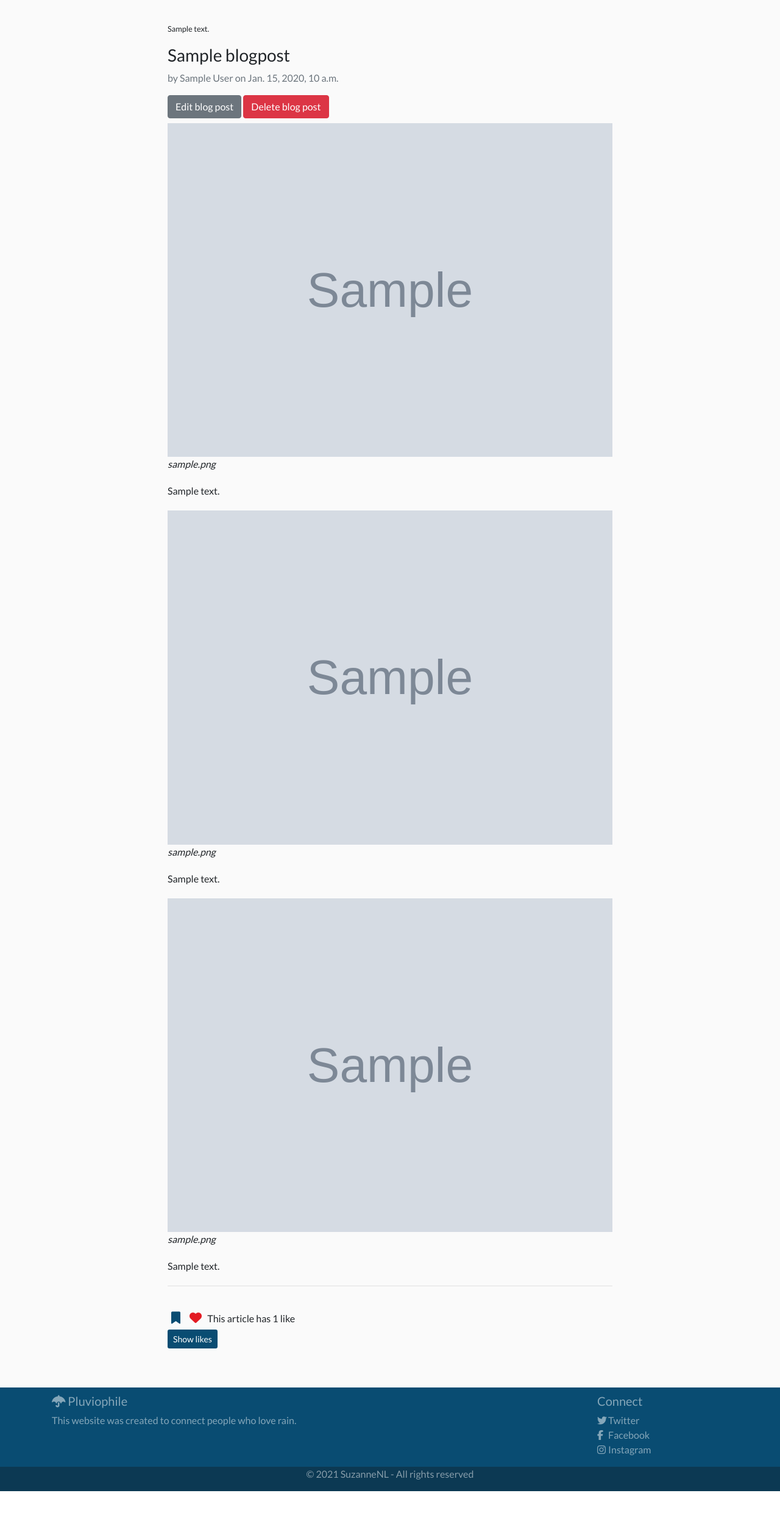
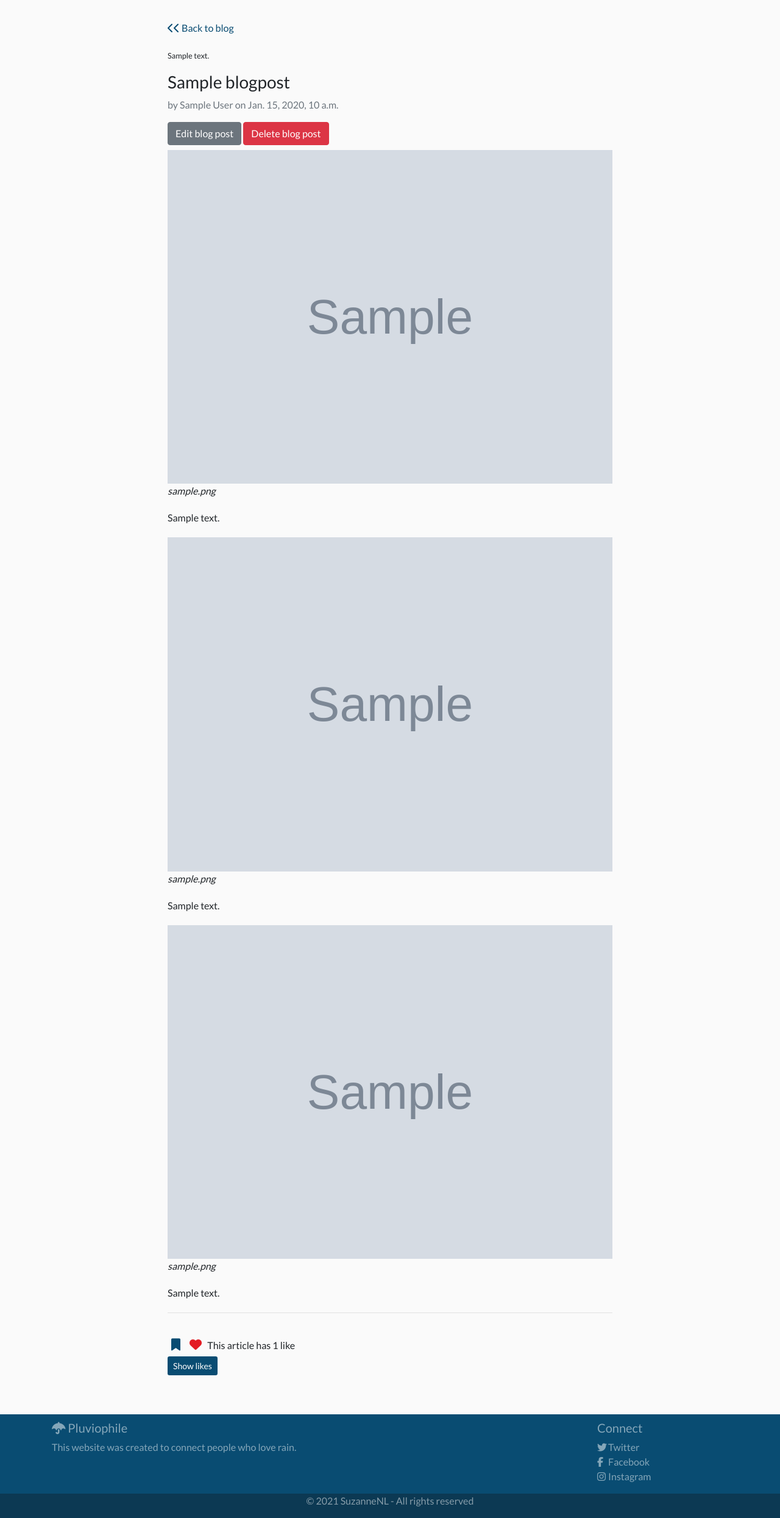
Before and after one commit to SuzanneNL/pluviophile, a Django app: page /blog/blogpost/1 in a window 1280 px wide. Shown: the part 56-2545 px from the top of the page at 61% size. Before the commit the page ends 2501 px from the top, so only its background shows below. Run offline with Django 3.2, Linux system fonts and the light colour scheme; a user stored in the database is signed in; tables that the repository leaves empty hold one stand-in row (values such as "Sample post"); grey boxes marked "Sample" are stand-in pictures; some libraries are stand-ins or nearby versions.

Commit message:
Add back to blog button on blog post page

```diff
--- a/blog/templates/blog/blog_post.html
+++ b/blog/templates/blog/blog_post.html
@@ -15,6 +15,11 @@
 
 {% block content %}
     <div class="container">
+         <div class="row">
+            <div class="col col-sm-12 col-lg-8 mx-auto margintop-20 goback">
+                <a href="{% url 'blog' %}"><i class="fa fa-chevron-left" aria-hidden="true"></i><i class="fa fa-chevron-left" aria-hidden="true"></i> Back to blog</a>
+            </div>
+        </div>
         <div class="row">
             <div class="col col-sm-12 col-lg-8 mx-auto margintop-20">
                 {% if blogpost.source_comment %}
```
